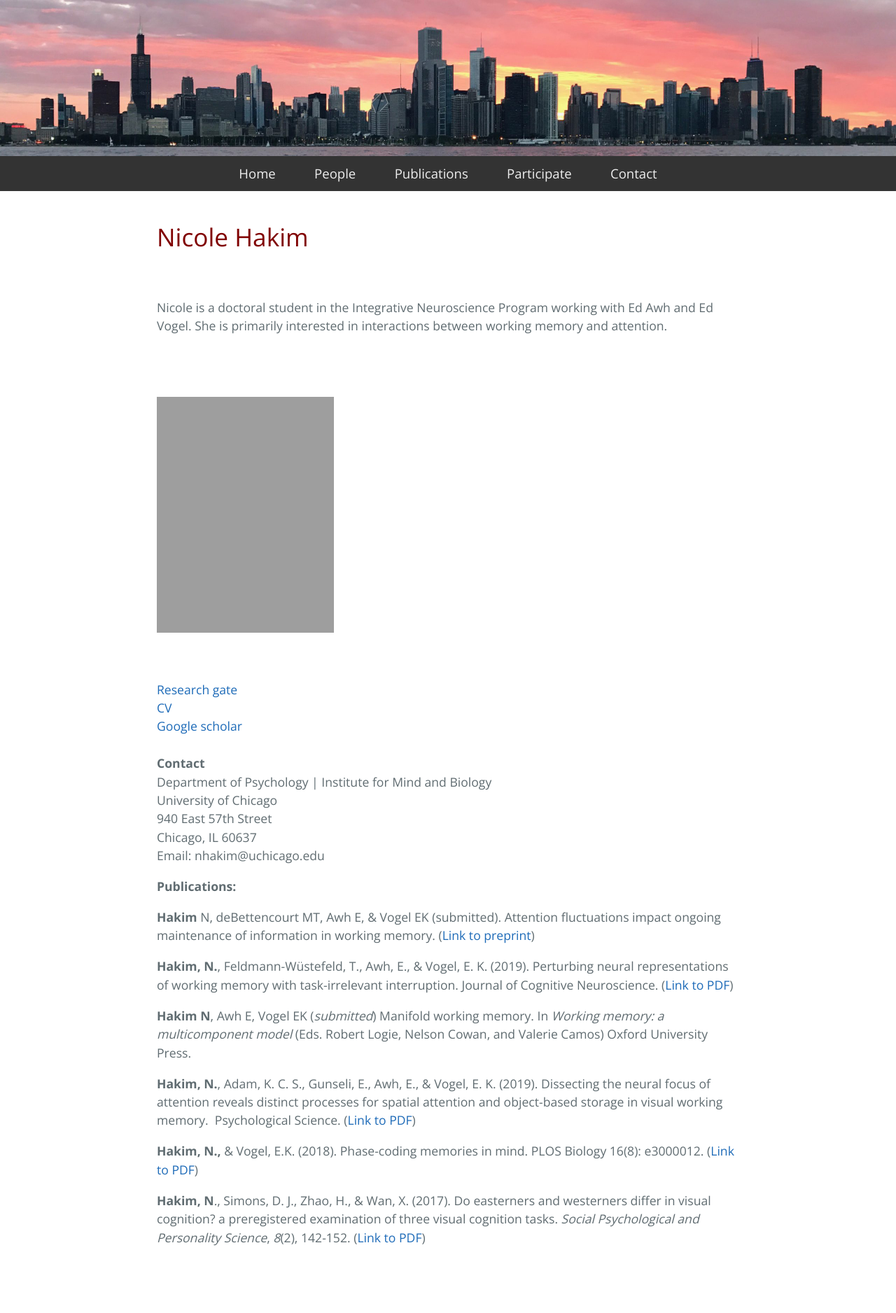
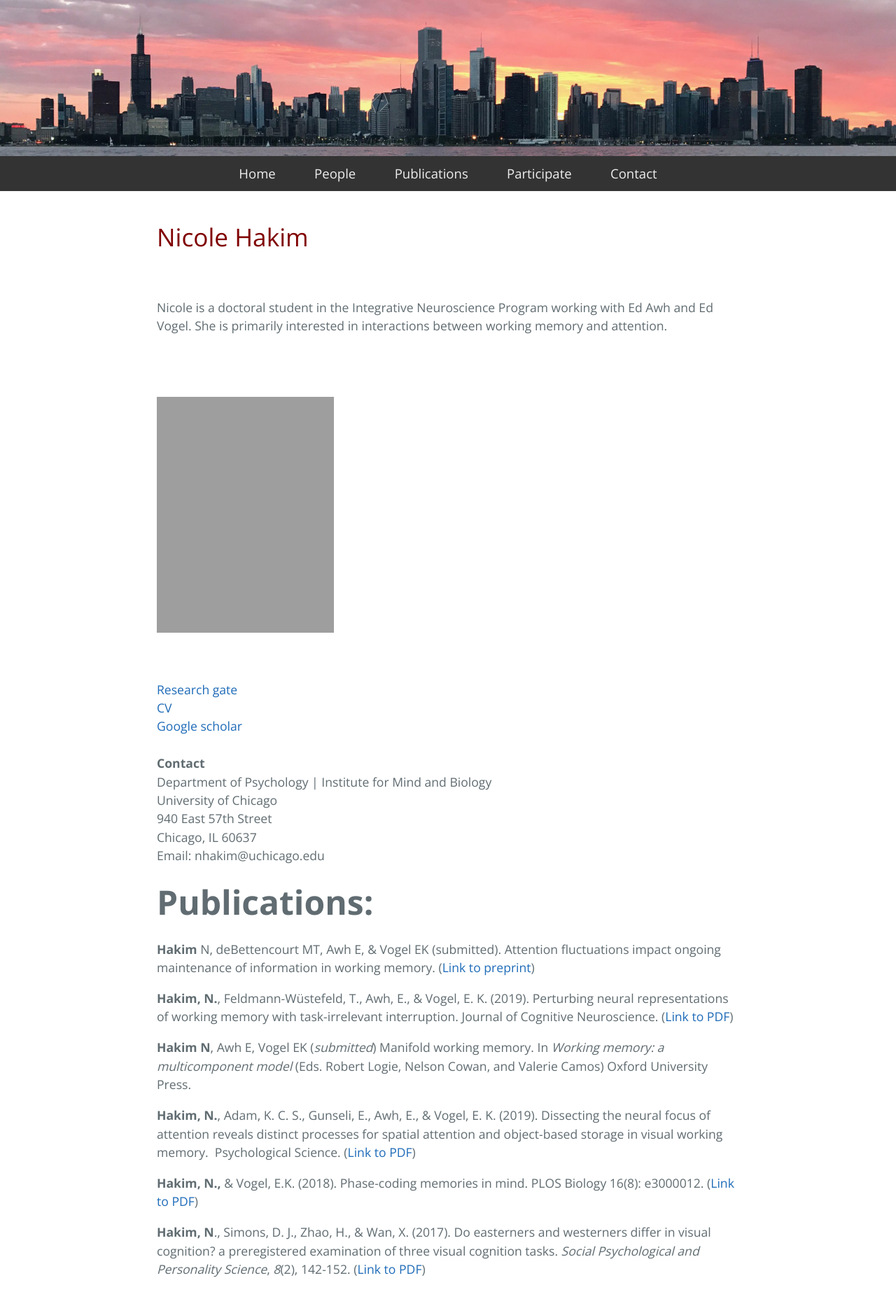
Before and after one commit to AwhVogelLab/awhvogellab.github.io, a Jekyll site: the page built from hakim.md, in a window 1280 px wide. Shown: the whole page at 70% size. Built offline with Jekyll 4.4.1, drawn with Linux system fonts in a browser that asks for light colours; our own code applies the rules of GitHub Pages for plain Markdown files; before the commit the page ends 1831 px from its top, so only the background shows below that; grey boxes are pictures that could not be loaded.

Commit message:
Update hakim.md

```diff
--- a/hakim.md
+++ b/hakim.md
@@ -36,7 +36,7 @@ Email: nhakim@uchicago.edu
 <br>
 
 
-<strong>Publications:</strong>
+<font size="10"><strong>Publications:</strong></font>
 
 <strong>Hakim</strong> N, deBettencourt MT, Awh E, & Vogel EK (submitted). Attention fluctuations impact ongoing maintenance of information in working memory. (<a href="https://psyarxiv.com/pxthv/">Link to preprint</a>)
 
```
